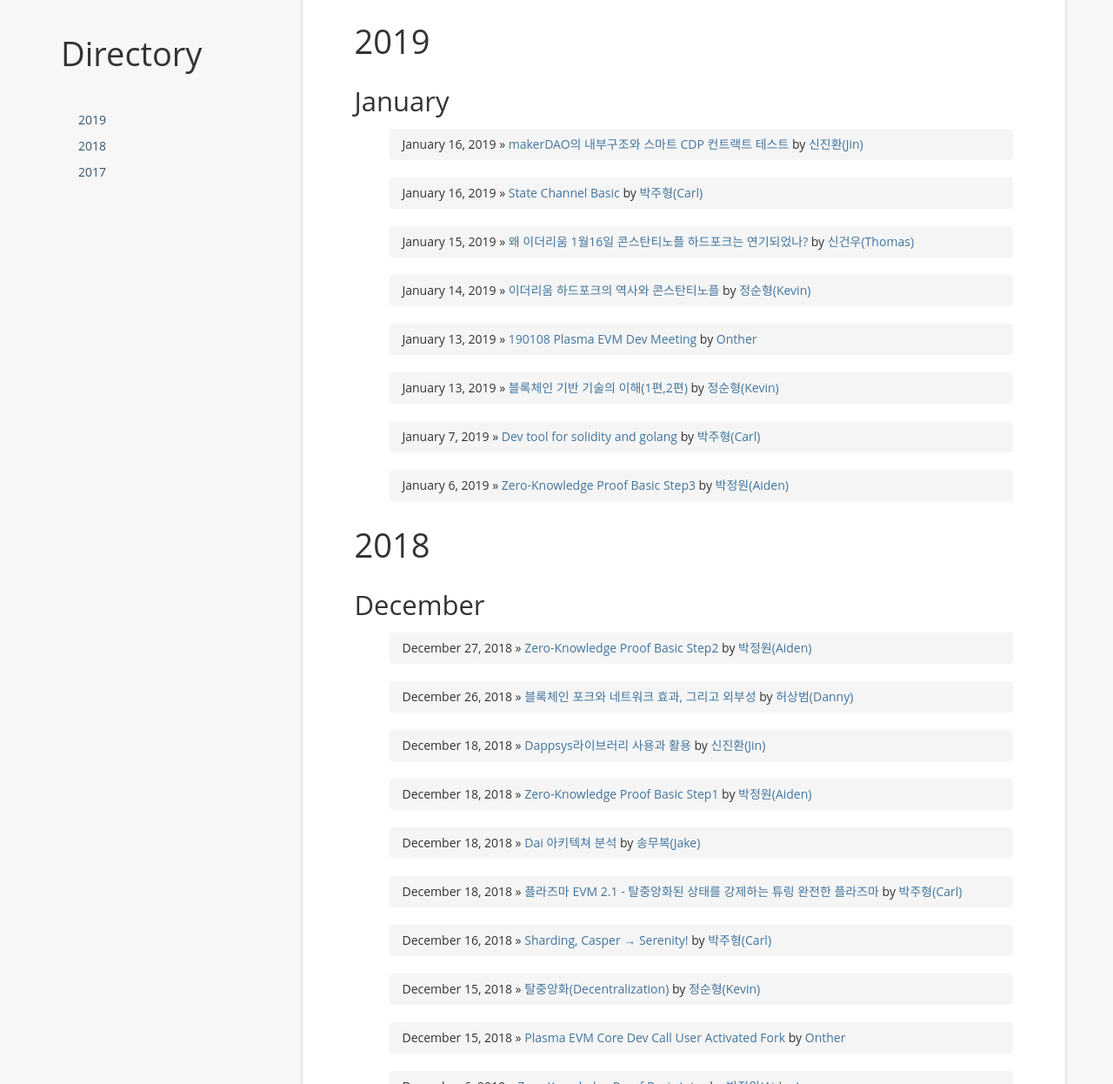
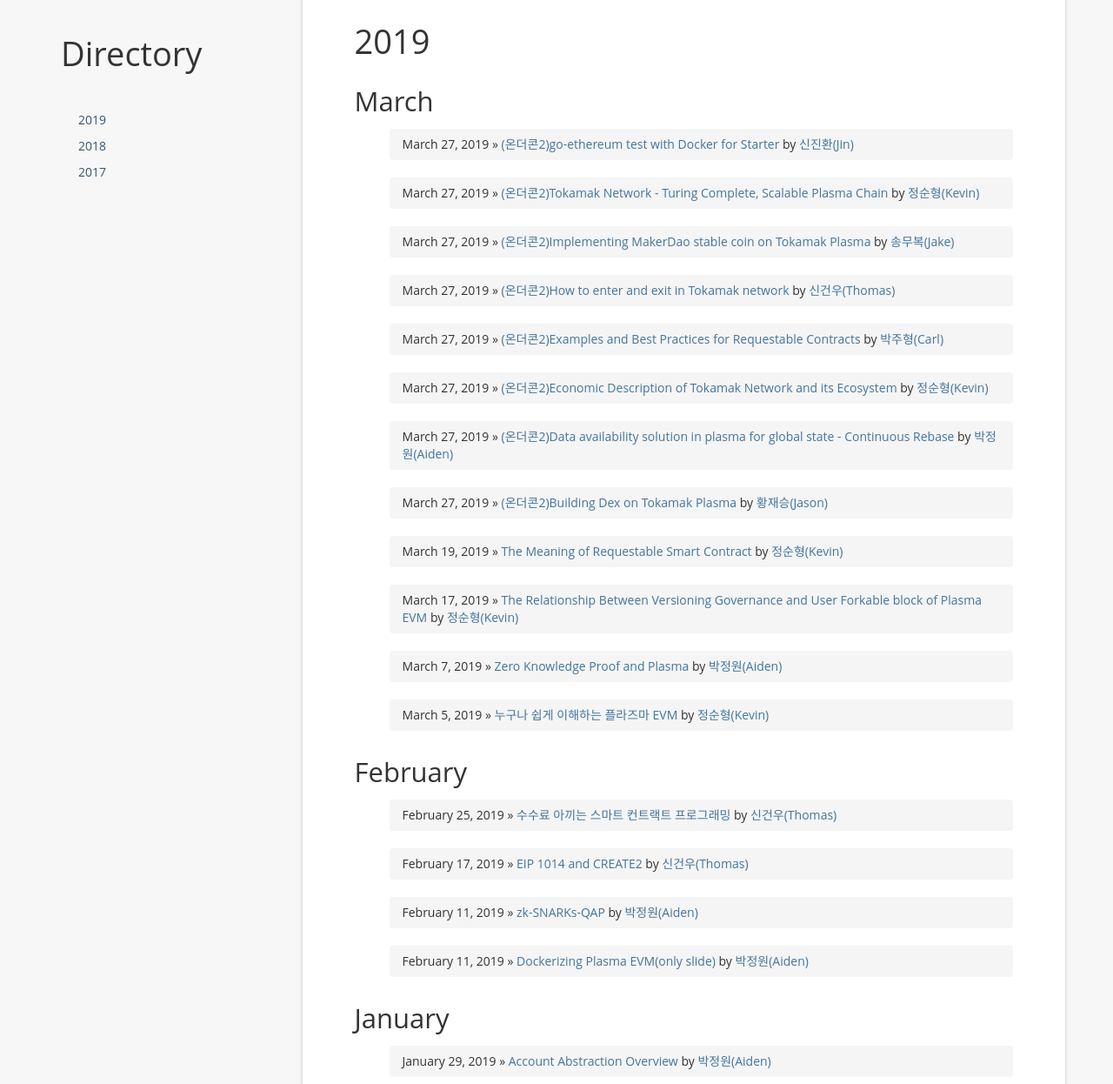
Before and after one commit to tokamak-network/publications, a Jekyll site: the page built from index.html, in a window 1280 px wide and 1400 px high, cut to the strip 154-1400 px from the top of the window. Shown: the whole strip at 87% size. Built offline with Jekyll 4.4.1, drawn with Linux system fonts in a browser that asks for light colours; nearby versions of some CDN libraries; library files that are not in the unit come from our copies; a script that is not in the unit is left out; the list of posts is cut into pages by our own code; comment, search, counter and statistics services are not loaded.

Commit message:
2019 feb, march updated

```diff
--- /dev/null
+++ b/_posts/2019-02-12-Dockerizing-plasma-evm.md
@@ -0,0 +1,14 @@
+---
+layout: post
+title:   Dockerizing Plasma EVM(only slide)
+date:   2019-2-12 00:00:00 +09:00
+author: "박정원(Aiden)"
+categories: ethereum scalability plasma plasmaEVM
+tag: [ethereum, scalability, plasma, plasma, core]
+youtubeId :
+slideWebId : 2PACX-1vT3MRVJJdp8D1iCHL1P9bnKrgVx1ejxOOhJLl3cU-qdkk3UmJiJr6ASJvb4-eITESGfuaYQe8R8_uF7
+---
+* content
+{:toc}
+{% include youtubePlayer.html id=page.youtubeId %}
+{% include slidePlayer.html id=page.slideWebId %}
--- /dev/null
+++ b/_posts/2019-02-15-zk-SNARKs-QAP.md
@@ -0,0 +1,14 @@
+---
+layout: post
+title:   zk-SNARKs-QAP
+date:   2019-2-12 00:00:00 +09:00
+author: "박정원(Aiden)"
+categories: ethereum scalability zkp
+tag: [ethereum, scalability, zkp,]
+youtubeId : QwWLzVKV28A
+slideWebId : 2PACX-1vSSppXbvxPM0q0FrCX5uQCwkMETc7fv9GW_s-csoMqr4tE7wvi8NagRq9M0ftDHeRCAddStI66by201
+---
+* content
+{:toc}
+{% include youtubePlayer.html id=page.youtubeId %}
+{% include slidePlayer.html id=page.slideWebId %}
--- /dev/null
+++ b/_posts/2019-02-18-eip1014-and-create2.md
@@ -0,0 +1,17 @@
+---
+layout: post
+title:   EIP 1014 and CREATE2
+date:   2019-2-18 00:00:00 +09:00
+author: "신건우(Thomas)"
+categories: ethereum core
+tag: [ethereum, core]
+youtubeId : 1qUUtzeLQow
+slideWebId : 2PACX-1vRO-xVxTxQDtINKJiu6jmJi1tLM7i5xkl1jEsnkIOqqTRCWOAP5qYGd_WU7A5nfzg6MLz0vTMUJKuTP
+---
+* content
+{:toc}
+{% include youtubePlayer.html id=page.youtubeId %}
+{% include slidePlayer.html id=page.slideWebId %}
+
+# reference
+  - [CREATE2는 정말 문제가 없을까?](https://medium.com/onther-tech/create2-%EC%B7%A8%EC%95%BD%EC%A0%90-%EB%B6%84%EC%84%9D-d82e913ad28b)
--- /dev/null
+++ b/_posts/2019-02-26-saving-transaction-fee.md
@@ -0,0 +1,14 @@
+---
+layout: post
+title:   수수료 아끼는 스마트 컨트랙트 프로그래밍
+date:   2019-2-26 00:00:00 +09:00
+author: "신건우(Thomas)"
+categories: ethereum SmartContract solidity
+tag: [ethereum, SmartContract, solidity]
+youtubeId : LuxDqHHbFkA
+slideWebId : 2PACX-1vS1kCJhM6vHT60TYc2pwkkp76QJe8ZukcW5hPEP-dHga5TJD1zTUD5rT88az395TmbvJC2mNXZu2spC
+---
+* content
+{:toc}
+{% include youtubePlayer.html id=page.youtubeId %}
+{% include slidePlayer.html id=page.slideWebId %}
--- /dev/null
+++ b/_posts/2019-03-06-plsma-evm-for-dummies-series1.md
@@ -0,0 +1,17 @@
+---
+layout: post
+title:   누구나 쉽게 이해하는 플라즈마 EVM
+date:   2019-3-06 00:00:00 +09:00
+author: "정순형(Kevin)"
+categories: ethereum scalability plasma plsmaEVM
+tag: [ethereum, scalability, plasma, plasmaEVM]
+youtubeId :
+slideWebId :
+---
+* content
+{:toc}
+{% include youtubePlayer.html id=page.youtubeId %}
+{% include slidePlayer.html id=page.slideWebId %}
+
+# reference
+- [누구나 쉽게 이해하는 플라즈마 EVM 1편 : 블록체인 확장성 문제와 플라즈마 기초](https://medium.com/onther-tech/%EB%88%84%EA%B5%AC%EB%82%98-%EC%89%BD%EA%B2%8C-%EC%9D%B4%ED%95%B4%ED%95%98%EB%8A%94-%ED%94%8C%EB%9D%BC%EC%A6%88%EB%A7%88-evm-1-114be6f535cd)
--- /dev/null
+++ b/_posts/2019-03-08-Zero-Knowledge-Proof-and-Plasma.md
@@ -0,0 +1,14 @@
+---
+layout: post
+title:   Zero Knowledge Proof and Plasma
+date:   2019-3-08 00:00:00 +09:00
+author: "박정원(Aiden)"
+categories: ethereum scalability zkp
+tag: [ethereum, scalability, zkp,]
+youtubeId : NunKWyLa9Zw
+slideWebId : 2PACX-1vStc3DzfiFZaIyDylnpssbZ0sgQnSVlAjd9iKs1EQ-lcbpMDRPiZuJKPhgp3APUOW52Majn_MT7GVlC
+---
+* content
+{:toc}
+{% include youtubePlayer.html id=page.youtubeId %}
+{% include slidePlayer.html id=page.slideWebId %}
--- /dev/null
+++ b/_posts/2019-03-18-relationship-between-versioning-governance.md
@@ -0,0 +1,14 @@
+---
+layout: post
+title:   The Relationship Between Versioning Governance and User Forkable block of Plasma EVM
+date:   2019-3-18 00:00:00 +09:00
+author: "정순형(Kevin)"
+categories: ethereum scalability plasma plsmaEVM
+tag: [ethereum, scalability, plasma, plasmaEVM, solidity, SmartContract]
+youtubeId : XsPj800_-OA
+slideWebId : 2PACX-1vTFy6KqAjKEbiqcraepMHu4MXEE-9G5CeiV7l60V1hXzZHtfIhjimCj97WQ4r4cE23FBEX2DGcpDHZZ
+---
+* content
+{:toc}
+{% include youtubePlayer.html id=page.youtubeId %}
+{% include slidePlayer.html id=page.slideWebId %}
--- /dev/null
+++ b/_posts/2019-03-20-meaning-of-requestable.md
@@ -0,0 +1,14 @@
+---
+layout: post
+title:   The Meaning of Requestable Smart Contract
+date:   2019-3-20 00:00:00 +09:00
+author: "정순형(Kevin)"
+categories: ethereum scalability plasma plsmaEVM
+tag: [ethereum, scalability, plasma, plasmaEVM]
+youtubeId : WQb008UBhiU
+slideWebId : 2PACX-1vRvgsWQ0RLsOPEEjXrtrQwf7jwFhBQfSwwLeGrxuA_EDi-3IPlC7Ev3Fz-vBUh_YmUvxAZQ9HPgFeCJ
+---
+* content
+{:toc}
+{% include youtubePlayer.html id=page.youtubeId %}
+{% include slidePlayer.html id=page.slideWebId %}
--- /dev/null
+++ b/_posts/2019-03-28-Building-Dex-on-Tokamak-Plasma.md
@@ -0,0 +1,14 @@
+---
+layout: post
+title:   (온더콘2)Building Dex on Tokamak Plasma
+date:   2019-3-28 00:00:00 +09:00
+author: "황재승(Jason)"
+categories: ethereum scalability plasma plsmaEVM
+tag: [ethereum, scalability, plasma, plasmaEVM, Dex, onthercon2]
+youtubeId : eu0soQ2IUuE
+slideWebId : 2PACX-1vSpCgg4DZWagqmwgfXvUkxZr0E7CgiYYnFAa8ooux54nwpC270zWS8U-Yx9jjiHk8mf2tX7pPJ--k-J
+---
+* content
+{:toc}
+{% include youtubePlayer.html id=page.youtubeId %}
+{% include slidePlayer.html id=page.slideWebId %}
--- /dev/null
+++ b/_posts/2019-03-28-DA-solution-continuous-rebase.md
@@ -0,0 +1,14 @@
+---
+layout: post
+title:   (온더콘2)Data availability solution in plasma for global state - Continuous Rebase
+date:   2019-3-28 00:00:00 +09:00
+author: "박정원(Aiden)"
+categories: ethereum scalability plasma plsmaEVM
+tag: [ethereum, scalability, plasma, plasmaEVM, onthercon2]
+youtubeId : kRfgM4crCk0
+slideWebId : 2PACX-1vQ-NoVmqRW2j1ZqhXfFW9k7JjC-n5t3vNeVdXcLUe6t6u9kieFpr70bAHXK2xx8qB3Bres1Q1_cmQP4
+---
+* content
+{:toc}
+{% include youtubePlayer.html id=page.youtubeId %}
+{% include slidePlayer.html id=page.slideWebId %}
--- /dev/null
+++ b/_posts/2019-03-28-Economic-Description-of-Tokamak-Network-and-its-Ecosystem.md
@@ -0,0 +1,14 @@
+---
+layout: post
+title:   (온더콘2)Economic Description of Tokamak Network and its Ecosystem
+date:   2019-3-28 00:00:00 +09:00
+author: "정순형(Kevin)"
+categories: ethereum scalability plasma plsmaEVM
+tag: [ethereum, scalability, plasma, plasmaEVM, onthercon2]
+youtubeId : gW7FCiBgBI4
+slideWebId : 2PACX-1vS5ZakRkcovCirPQS73tJnoxtyH5itUrhU-lqp7BwiJAiBkpzasdtpLe8I9t2stkUnvODqB7qKcoj8U
+---
+* content
+{:toc}
+{% include youtubePlayer.html id=page.youtubeId %}
+{% include slidePlayer.html id=page.slideWebId %}
--- /dev/null
+++ b/_posts/2019-03-28-Examples-and-Best-Practices-for-Requestable-Contracts.md
@@ -0,0 +1,14 @@
+---
+layout: post
+title:   (온더콘2)Examples and Best Practices for Requestable Contracts
+date:   2019-3-28 00:00:00 +09:00
+author: "박주형(Carl)"
+categories: ethereum scalability plasma plsmaEVM
+tag: [ethereum, scalability, plasma, plasmaEVM, onthercon2]
+youtubeId : M65Oq_rbHGs
+slideWebId : 2PACX-1vQjAtGEBc5qqt9ArItiLerhb5dJr4f-Uz760RDLDQA-jmhajXB-98MaScD3_oh6sR_4IKljkBX1xAAT
+---
+* content
+{:toc}
+{% include youtubePlayer.html id=page.youtubeId %}
+{% include slidePlayer.html id=page.slideWebId %}
--- /dev/null
+++ b/_posts/2019-03-28-How-to-enter-and-exit-in-Tokamak-network.md
@@ -0,0 +1,14 @@
+---
+layout: post
+title:   (온더콘2)How to enter and exit in Tokamak network
+date:   2019-3-28 00:00:00 +09:00
+author: "신건우(Thomas)"
+categories: ethereum scalability plasma plsmaEVM
+tag: [ethereum, scalability, plasma, plasmaEVM, onthercon2]
+youtubeId : Zv-Pr3Lx6n4
+slideWebId : 2PACX-1vQmGWmgMHV3OmD2-q5djJ9HnzgiFJrWzQ48hcD91mVWhctiAWQTBtjYAXhqvNO2b4AzWnTwwK0jjF2n
+---
+* content
+{:toc}
+{% include youtubePlayer.html id=page.youtubeId %}
+{% include slidePlayer.html id=page.slideWebId %}
--- /dev/null
+++ b/_posts/2019-03-28-Implementing-MakerDao-stable-coin-on-Tokamak-Plasma.md
@@ -0,0 +1,14 @@
+---
+layout: post
+title:   (온더콘2)Implementing MakerDao stable coin on Tokamak Plasma
+date:   2019-3-28 00:00:00 +09:00
+author: "송무복(Jake)"
+categories: ethereum scalability plasma plsmaEVM
+tag: [ethereum, scalability, plasma, plasmaEVM, onthercon2]
+youtubeId : 9du10t4d2OI
+slideWebId : 2PACX-1vR9hTF_lCg8feuk36bwN6Zdi1UFwBjgkRXGtedpvxTSdcinqDKGHxei0gsOECp07YrsLK66hru18ykS
+---
+* content
+{:toc}
+{% include youtubePlayer.html id=page.youtubeId %}
+{% include slidePlayer.html id=page.slideWebId %}
--- /dev/null
+++ b/_posts/2019-03-28-Tokamak-Network-Turing-Complete-Scalable-Plasma-Chain.md
@@ -0,0 +1,14 @@
+---
+layout: post
+title:   (온더콘2)Tokamak Network - Turing Complete, Scalable Plasma Chain
+date:   2019-3-28 00:00:00 +09:00
+author: "정순형(Kevin)"
+categories: ethereum scalability plasma plsmaEVM
+tag: [ethereum, scalability, plasma, plasmaEVM, onthercon2]
+youtubeId : T8DmzygngQA
+slideWebId : 2PACX-1vTKco1Eew0ZVROxah_LFvfrO-guRtRcPs5tOAIpU3fZnjHBryRcDo_AnN_S31pPcx0WAifrzbz0mfPo
+---
+* content
+{:toc}
+{% include youtubePlayer.html id=page.youtubeId %}
+{% include slidePlayer.html id=page.slideWebId %}
--- /dev/null
+++ b/_posts/2019-03-28-go-ethereum-test-with-Docker-for-Starter.md
@@ -0,0 +1,14 @@
+---
+layout: post
+title:   (온더콘2)go-ethereum test with Docker for Starter
+date:   2019-3-28 00:00:00 +09:00
+author: "신진환(Jin)"
+categories: ethereum scalability plasma plsmaEVM
+tag: [ethereum, scalability, plasma, plasmaEVM, onthercon2]
+youtubeId : NilvbmU1qQo
+slideWebId : 2PACX-1vRVkV1tHFP5vzZhP3fHtyHRlozErAgOZfWx4aRBwg-jiCEhtEDL9lWJvjDUWxgcFNG5p7-_Zwtg1nbd
+---
+* content
+{:toc}
+{% include youtubePlayer.html id=page.youtubeId %}
+{% include slidePlayer.html id=page.slideWebId %}
```
Also changed, not shown: _posts/2019-01-18-inside-makerDao-and-test.md (+0 -3 lines), _posts/2019-01-30-account-abstraction-overview.md (added, +14 -0 lines), README.md.
